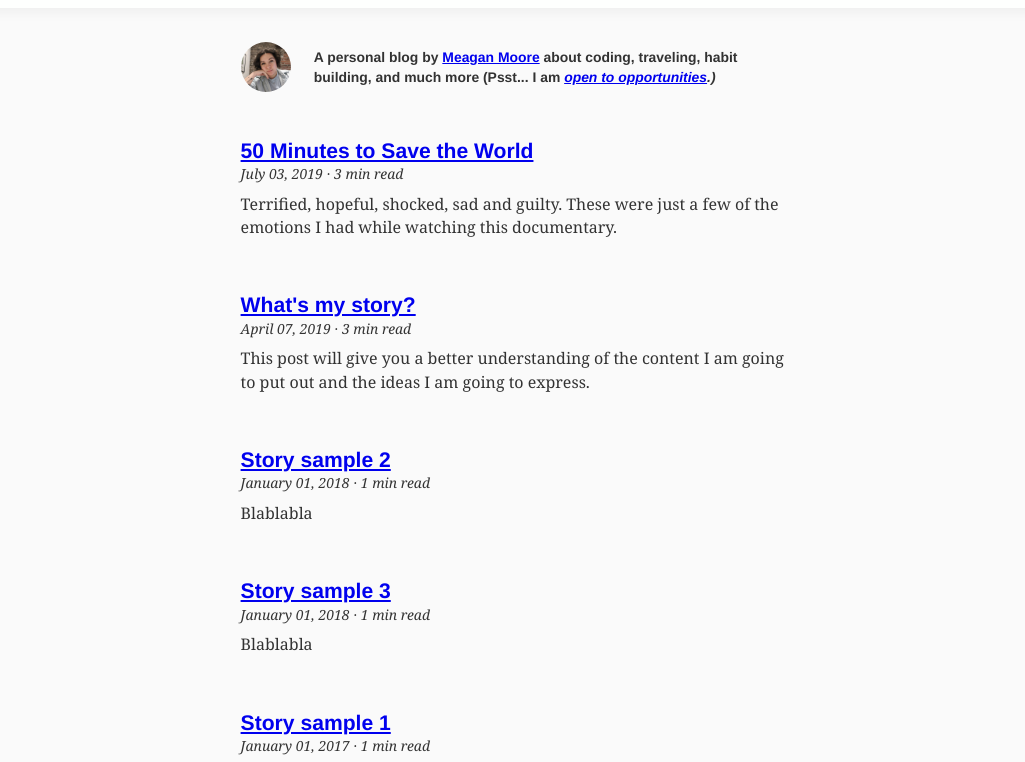
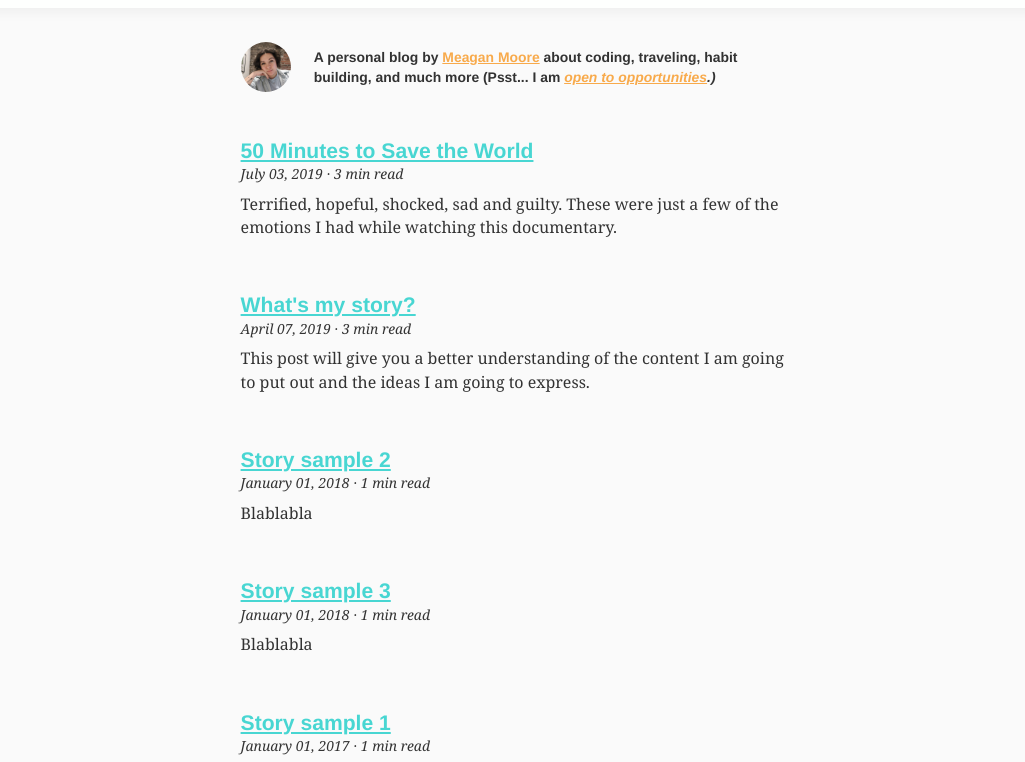
Before and after one commit to mdjmoore/mm-blog, a Gatsby site: page /blog in a window 1280 px wide. Shown: the part 62-824 px from the top of the page, without its empty margins (121-1146 px from the left). Built offline with nearby package versions, Linux system fonts and the light colour scheme; Gatsby itself is replaced by a stand-in of ours; some packages are replaced by stand-ins of ours; what typography-theme-doelger would draw is missing.

Commit message:
color updates

```diff
--- a/src/components/Blog/PostCard/PostCard.tsx
+++ b/src/components/Blog/PostCard/PostCard.tsx
@@ -4,6 +4,7 @@ import { Link } from "gatsby";
 import { GatsbyLocation } from "local-types";
 
 import { rhythm } from "../../../utils/typography";
+import { colors } from "../../../styles/constants";
 
 interface PostCardProps {
   title: string;
@@ -53,6 +54,9 @@ const Root = styled.section`
 
 const Title = styled.h3`
   margin: ${rhythm(1)} 0 0;
+  a {
+    color: ${colors.accentBlue};
+  }
 `;
 
 const ContentInfo = styled.span`
--- a/src/components/Layout/Author/Author.tsx
+++ b/src/components/Layout/Author/Author.tsx
@@ -4,7 +4,7 @@ import Image, { FixedObject } from "gatsby-image";
 import { Link } from "gatsby";
 
 import { rhythm } from "../../../utils/typography";
-import { device } from "../../../styles/constants";
+import { device, colors } from "../../../styles/constants";
 import { useSiteMetadata, useAvatar } from "../../../hooks";
 
 const Author = (): React.ReactElement => {
@@ -47,6 +47,9 @@ const Root = styled.section`
   h5 {
     margin: 0;
     line-height: 1.5;
+    a {
+      color: ${colors.accentPeach};
+    }
   }
 `;
 
--- a/src/components/Layout/Header/Header.tsx
+++ b/src/components/Layout/Header/Header.tsx
@@ -107,7 +107,7 @@ const StyledNav = styled.nav``;
 
 const StyledLink = styled(Link)`
   margin-right: ${rhythm(1 / 2)};
-  color: ${colors.accentPeach};
+  color: ${colors.accentCoral};
 `;
 
 export default Header;
--- a/src/styles/global.css
+++ b/src/styles/global.css
@@ -1,14 +1,14 @@
 body {
-  --accent: #f8aa4b;
+  --accent: #ff483b;
   background-color: var(--bg);
 }
 
 body.light {
   --bg: #ffffff;
   --header: var(--accent);
-  --textNormal: #072448;
-  --textTitle: #072448;
-  --textLink: #ff6150;
+  --textNormal: #222;
+  --textTitle: #222;
+  --textLink: #d23669;
   --hr: hsla(0, 0%, 0%, 0.2);
   --inlineCode-bg: rgba(255, 229, 100, 0.2);
   --inlineCode-text: #1a1a1a;
```
